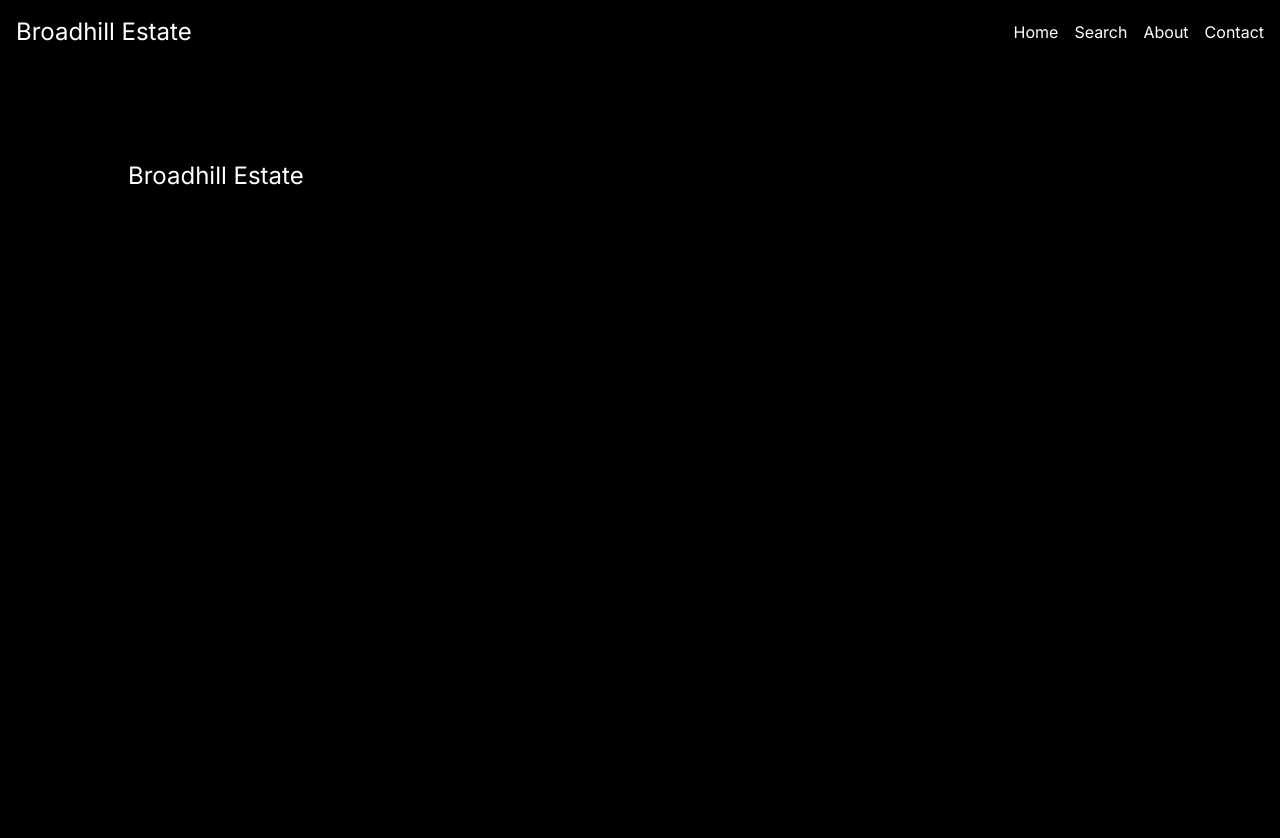
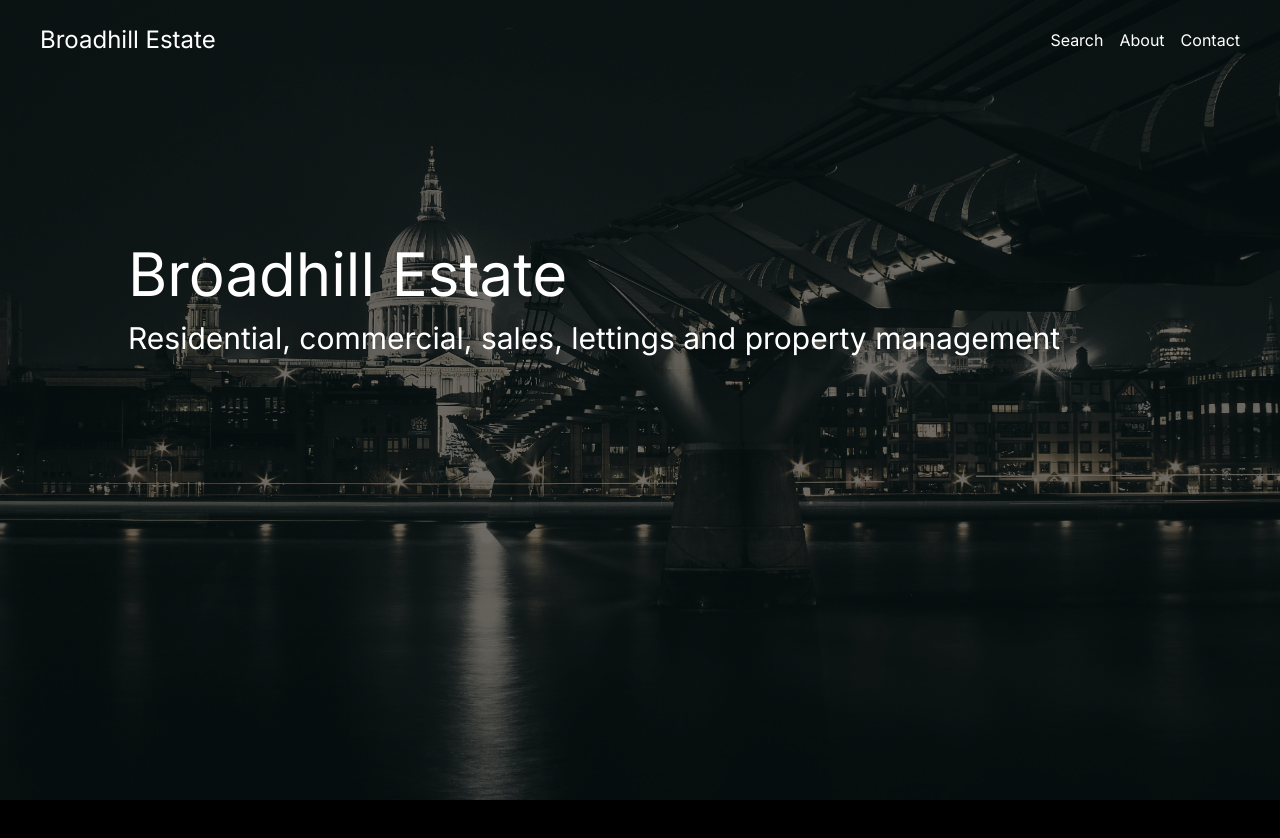
Before and after one commit to sukhsinghcodes/broadhillestate-website, a Next.js app: page / in a window 1280 px wide. Shown: the top 838 px of the page. After the commit the page ends 800 px from the top, so only its background shows below. Built offline with nearby package versions, Linux system fonts and the light colour scheme.

Commit message:
updated home page + nav

```diff
--- a/src/app/components/navigation.tsx
+++ b/src/app/components/navigation.tsx
@@ -1,21 +1,40 @@
+'use client'
+
+import Link from 'next/link'
+import { useEffect } from 'react'
+
 export function Navigation() {
+  useEffect(() => {
+    const navBar = document.querySelector('.main-nav-bar')
+    if (!navBar) return
+
+    window.addEventListener('scroll', () => {
+      if (window.scrollY > 10) {
+        navBar.classList.add('bg-black')
+      } else {
+        navBar.classList.remove('bg-black')
+      }
+    })
+  }, [])
+
   return (
-    <nav className="flex justify-between items-center p-4">
-      <h1 className="text-2xl">Broadhill Estate</h1>
+    <header className="main-nav-bar py-6 px-10 fixed z-50 top-0 w-full transition-[background]">
+      <nav className="flex justify-between items-center ">
+        <Link href="/" className="text-2xl">
+          Broadhill Estate
+        </Link>
         <ul className="flex space-x-4">
           <li>
-          <a href="/">Home</a>
+            <Link href="/search">Search</Link>
           </li>
           <li>
-          <a href="/search">Search</a>
+            <Link href="/about">About</Link>
           </li>
           <li>
-          <a href="/about">About</a>
-        </li>
-        <li>
-          <a href="/contact">Contact</a>
+            <Link href="/contact">Contact</Link>
           </li>
         </ul>
       </nav>
+    </header>
   )
 }
--- a/src/app/globals.css
+++ b/src/app/globals.css
@@ -7,10 +7,13 @@
   --background-rgb: 0, 0, 0;
 }
 
-
+html,
 body {
+  scroll-behavior: smooth;
   color: rgb(var(--foreground-rgb));
   background: rgb(var(--background-rgb));
+  margin: 0;
+  padding: 0;
 }
 
 @layer utilities {
--- a/src/app/page.tsx
+++ b/src/app/page.tsx
@@ -1,10 +1,24 @@
+import Image from 'next/image'
+import bgImage from '@/app/assets/images/st-pauls-bg.jpg'
 
 export default function Home() {
   return (
-    <main className="flex min-h-screen flex-col items-center justify-between p-24">
-      <div className="z-10 w-full max-w-5xl items-center justify-between lg:flex">
-        <h1 className="text-2xl">Broadhill Estate</h1>
+    <main className="flex min-h-screen flex-col items-center justify-between p-24 pt-0">
+      <Image
+        className="z-0 saturate-50 brightness-50"
+        src={bgImage}
+        alt="St Pauls Cathedral"
+        layout="fill"
+        objectFit="cover"
+      />
+      <div className="relative z-10 w-[80vw] h-[600px] flex items-center">
+        <div>
+          <h1 className="text-6xl mb-4">Broadhill Estate</h1>
+          <h2 className="text-3xl">
+            Residential, commercial, sales, lettings and property management
+          </h2>
+        </div>
       </div>
     </main>
-  );
+  )
 }
```
Also changed, not shown: src/app/layout.tsx (+11 -11 lines), src/app/assets/images/st-pauls-bg.jpg (added). Lines whose indentation alone changed are shown as unchanged.
